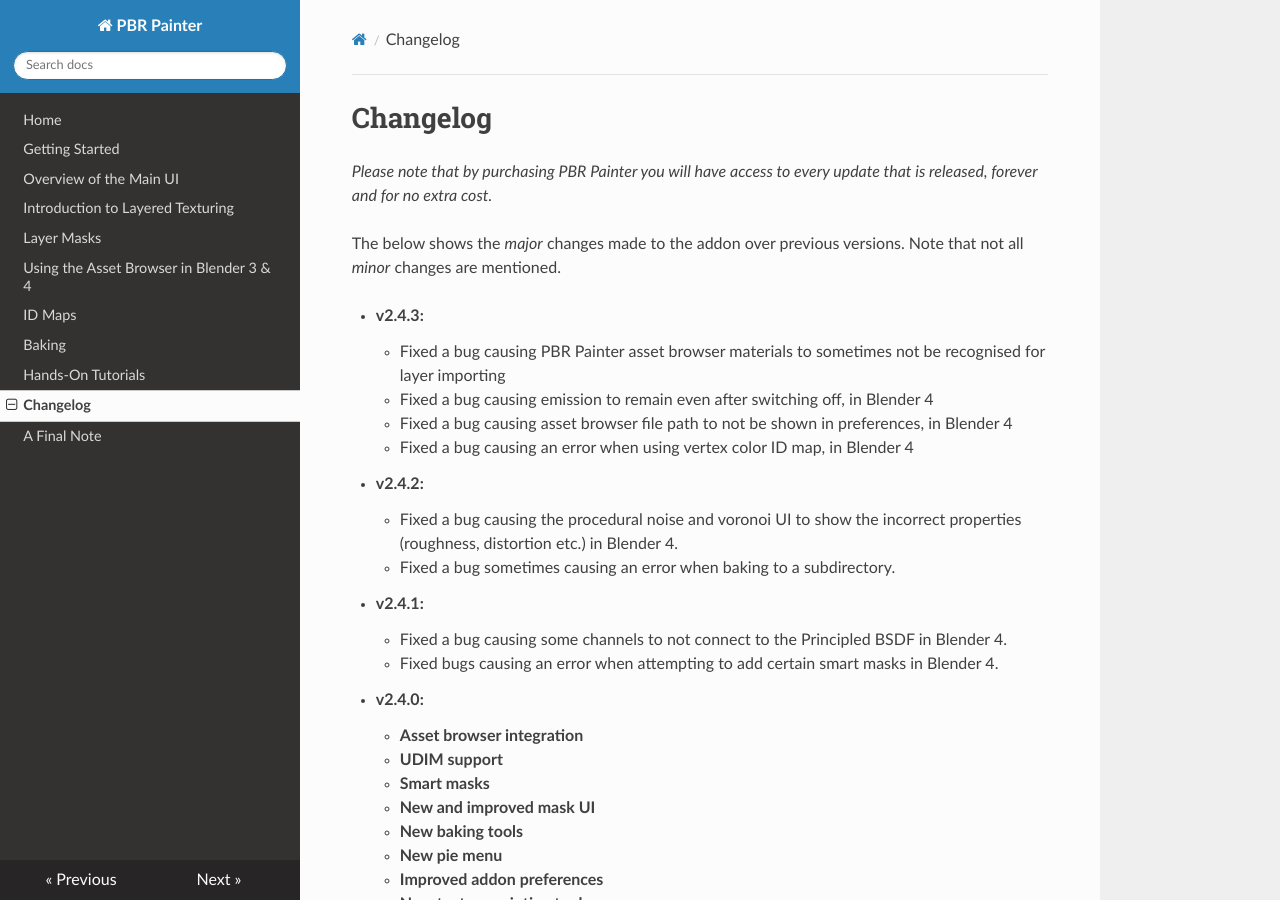
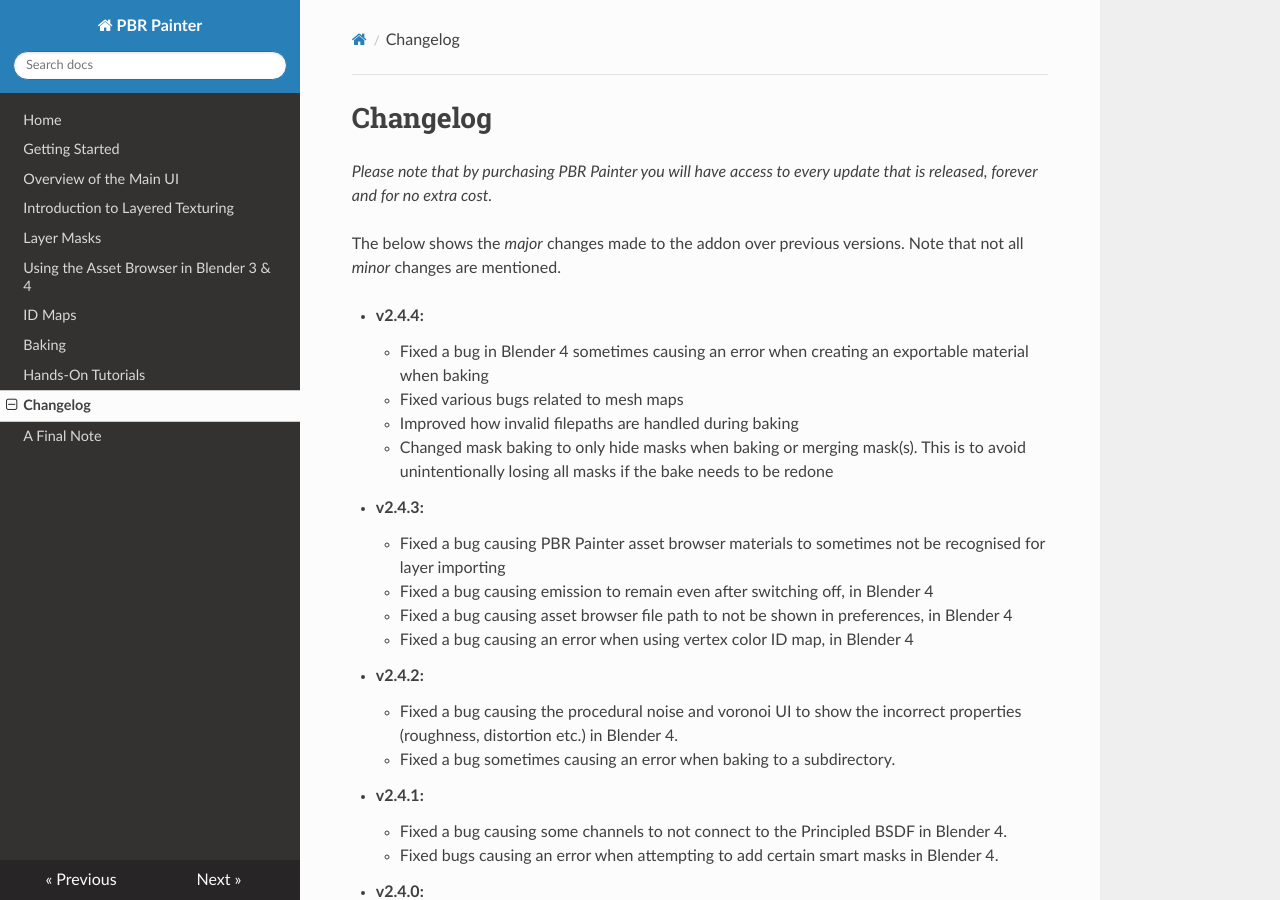
Before and after one commit to pbrpainter/pbr-painter-doc, an MkDocs documentation site: the page built from docs/change_log.md, in a window 1280 px wide and 900 px high. Built offline with MkDocs 1.6.1, drawn with Linux system fonts in a browser that asks for light colours; nearby versions of some CDN libraries.

Commit message:
Updated change log for v2.4.4

```diff
--- a/docs/change_log.md
+++ b/docs/change_log.md
@@ -3,6 +3,11 @@
 
 The below shows the _major_ changes made to the addon over previous versions. Note that not all _minor_ changes are mentioned.
 
+- __v2.4.4:__
+	- Fixed a bug in Blender 4 sometimes causing an error when creating an exportable material when baking
+	- Fixed various bugs related to mesh maps
+	- Improved how invalid filepaths are handled during baking
+	- Changed mask baking to only hide masks when baking or merging mask(s). This is to avoid unintentionally losing all masks if the bake needs to be redone
 - __v2.4.3:__
 	- Fixed a bug causing PBR Painter asset browser materials to sometimes not be recognised for layer importing
 	- Fixed a bug causing emission to remain even after switching off, in Blender 4
```
